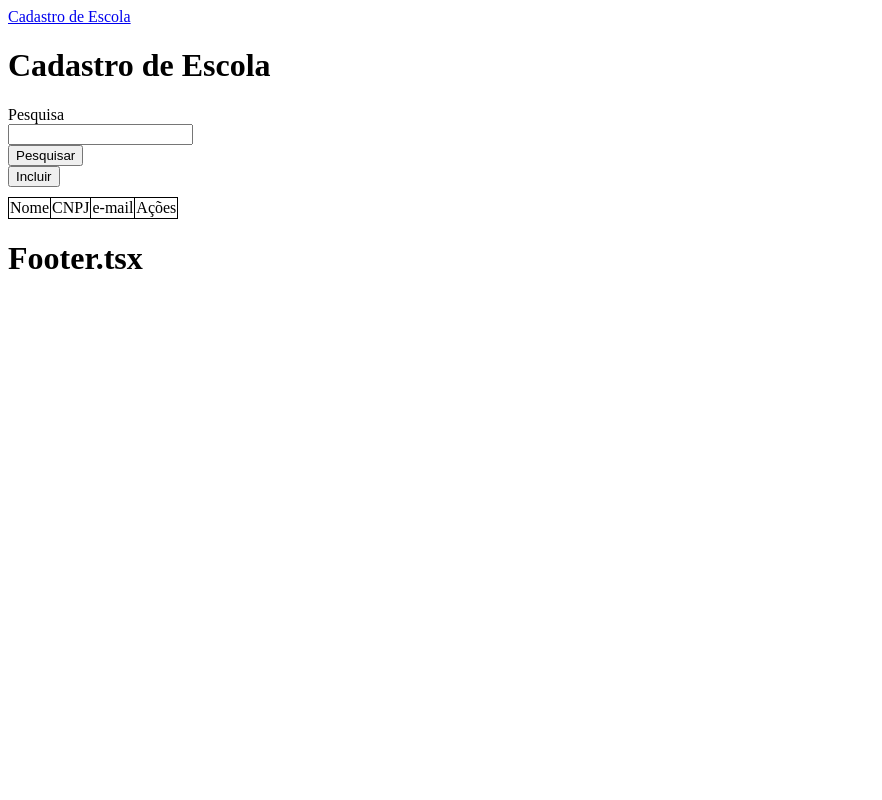
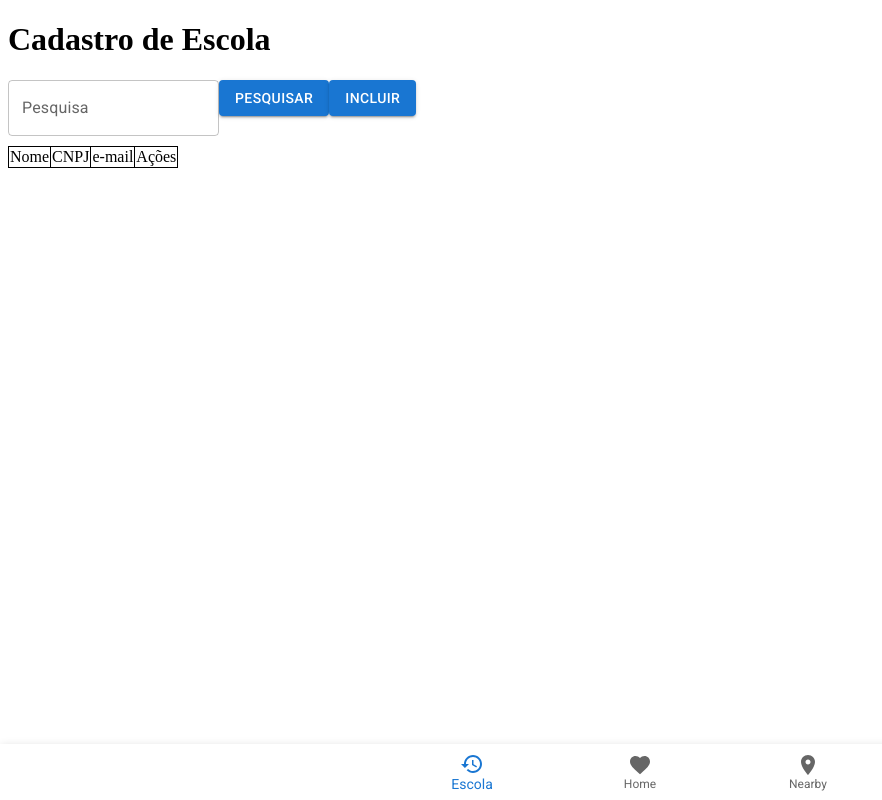
Before and after one commit to pedroaosilva07/fsd0019, a React (Create React App) app in the folder ProjetoBaseReact/: page /escola in a window 1280 px wide. Shown: the whole page, without its empty margins (0-882 px from the left). Built offline with nearby package versions, Linux system fonts and the light colour scheme.

Commit message:
InstalacaoMUI

```diff
--- a/ProjetoBaseReact/src/Componentes/InputText.tsx
+++ b/ProjetoBaseReact/src/Componentes/InputText.tsx
@@ -1,4 +1,6 @@
 import React, { useRef } from 'react';
+
+import TextField from '@mui/material/TextField'
 
 interface InputTextInterface {
   label: string,
@@ -14,11 +16,23 @@ export default function InputText<T>(
 
   return (
     <>
+      { /*
       <label>{label}</label>
+    */}
+
+      <TextField
+        id="outlined-name"
+        label={label}
+        value={dados[field]}
+        onChange={(e: any) => setState({ ...dados, [field]: e.target.value })}
+      />
+
+      { /*
       <input type={type} value={dados[field]}
-        disabled={disabled}
-        onChange={(e) => setState({ ...dados, [field]: e.target.value })}
+      disabled={disabled}
+      onChange={(e) => setState({ ...dados, [field]: e.target.value })}
       />
+  */}
     </>
   )
 }
--- a/ProjetoBaseReact/src/Crud/Escola/Escola.tsx
+++ b/ProjetoBaseReact/src/Crud/Escola/Escola.tsx
@@ -8,6 +8,8 @@ import InputText from '../../Componentes/InputText';
 
 import './Escola.css'
 import ClsEscola from './ClsEscola';
+
+import Button from '@mui/material/Button';
 
 const TEMPO_REFRESH_TEMPORARIO = 500
 
@@ -210,8 +212,8 @@ export default function Escola() {
       {localState.acao == 'pesquisando' &&
         <>
           <InputText label="Pesquisa" type="text" dados={pesquisa} field="nome" setState={setPesquisa} />
-          <input type="button" onClick={btPesquisar} value="Pesquisar" />
-          <input type="button" onClick={btIncluir} value="Incluir" />
+          <Button variant="contained" onClick={btPesquisar}>Pesquisar</Button>
+          <Button variant="contained" onClick={btIncluir}>Incluir</Button>
         </>
       }
 
--- a/ProjetoBaseReact/src/Layout/Footer.tsx
+++ b/ProjetoBaseReact/src/Layout/Footer.tsx
@@ -1,9 +1,35 @@
-import React from 'react';
+import * as React from 'react';
+import Paper from '@mui/material/Paper';
+import BottomNavigation from '@mui/material/BottomNavigation';
+import BottomNavigationAction from '@mui/material/BottomNavigationAction';
+import RestoreIcon from '@mui/icons-material/Restore';
+import FavoriteIcon from '@mui/icons-material/Favorite';
+import LocationOnIcon from '@mui/icons-material/LocationOn';
+import { useNavigate } from 'react-router-dom';
 
 export default function Footer() {
+  const [value, setValue] = React.useState(0);
+
+  const navigate = useNavigate();
+
+  const navegar = (link: string) => {
+    navigate(link)
+  }
+
 
   return (
-    <><h1>Footer.tsx</h1></>
+    <Paper sx={{ position: 'fixed', bottom: 0, left: 0, right: 0 }} elevation={3}>
+      <BottomNavigation
+        showLabels
+        value={value}
+        onChange={(event, newValue) => {
+          setValue(newValue);
+        }}
+      >
+        <BottomNavigationAction onClick={() => navegar('/escola')} label="Escola" icon={<RestoreIcon />} />
+        <BottomNavigationAction onClick={() => navegar('/')} label="Home" icon={<FavoriteIcon />} />
+        <BottomNavigationAction label="Nearby" icon={<LocationOnIcon />} />
+      </BottomNavigation>
+    </Paper>
   );
-
 }
--- a/ProjetoBaseReact/src/Layout/Header.tsx
+++ b/ProjetoBaseReact/src/Layout/Header.tsx
@@ -8,7 +8,6 @@ export default function Header() {
 
   return (
     <>
-      <NavLink to="/escola">Cadastro de Escola</NavLink>
     </>
   );
 
--- a/ProjetoBaseReact/src/index.tsx
+++ b/ProjetoBaseReact/src/index.tsx
@@ -4,6 +4,11 @@ import reportWebVitals from './reportWebVitals';
 
 import { RouterProvider } from 'react-router-dom'
 import { router } from './Router/Router';
+
+import '@fontsource/roboto/300.css';
+import '@fontsource/roboto/400.css';
+import '@fontsource/roboto/500.css';
+import '@fontsource/roboto/700.css';
 
 const root = ReactDOM.createRoot(
   document.getElementById('root') as HTMLElement
```
Also changed, not shown: ProjetoBaseReact/package.json (+6 -4 lines), 1 other file (tests, documents, lock files or other folders).
